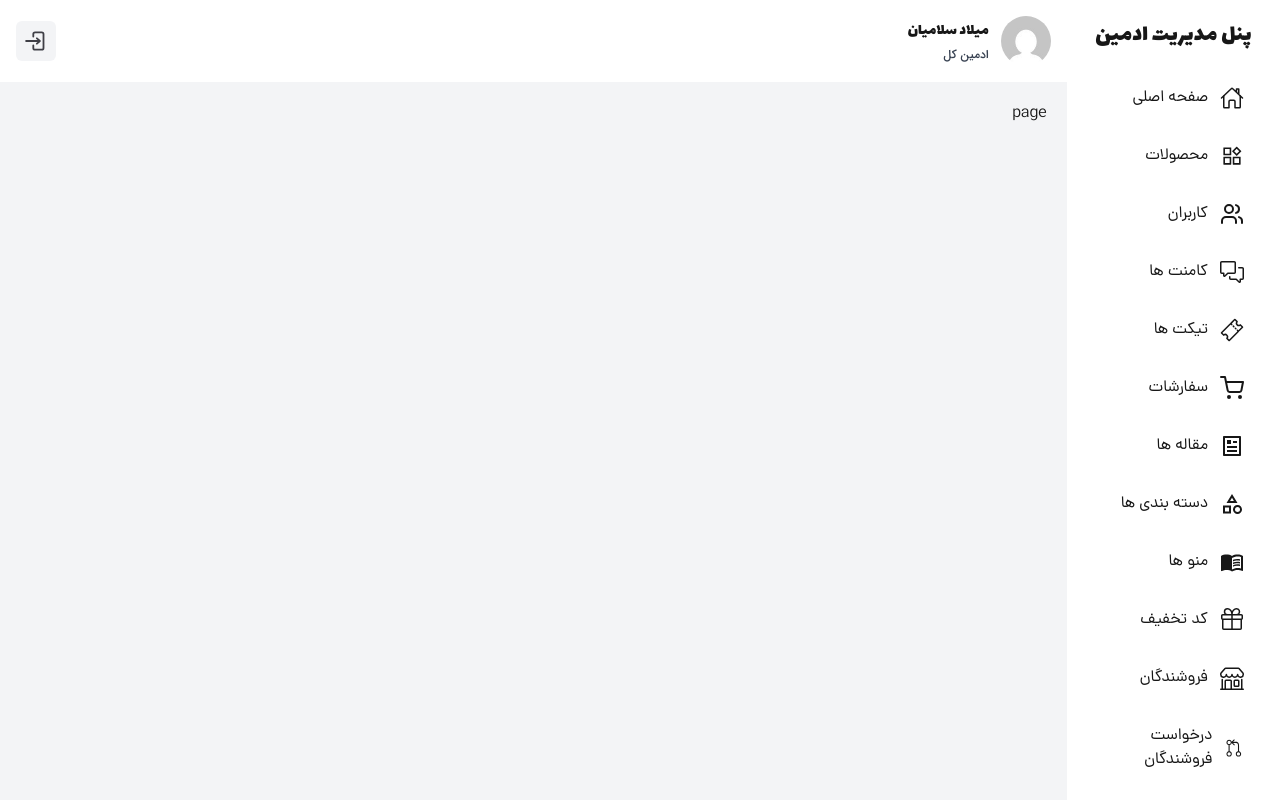
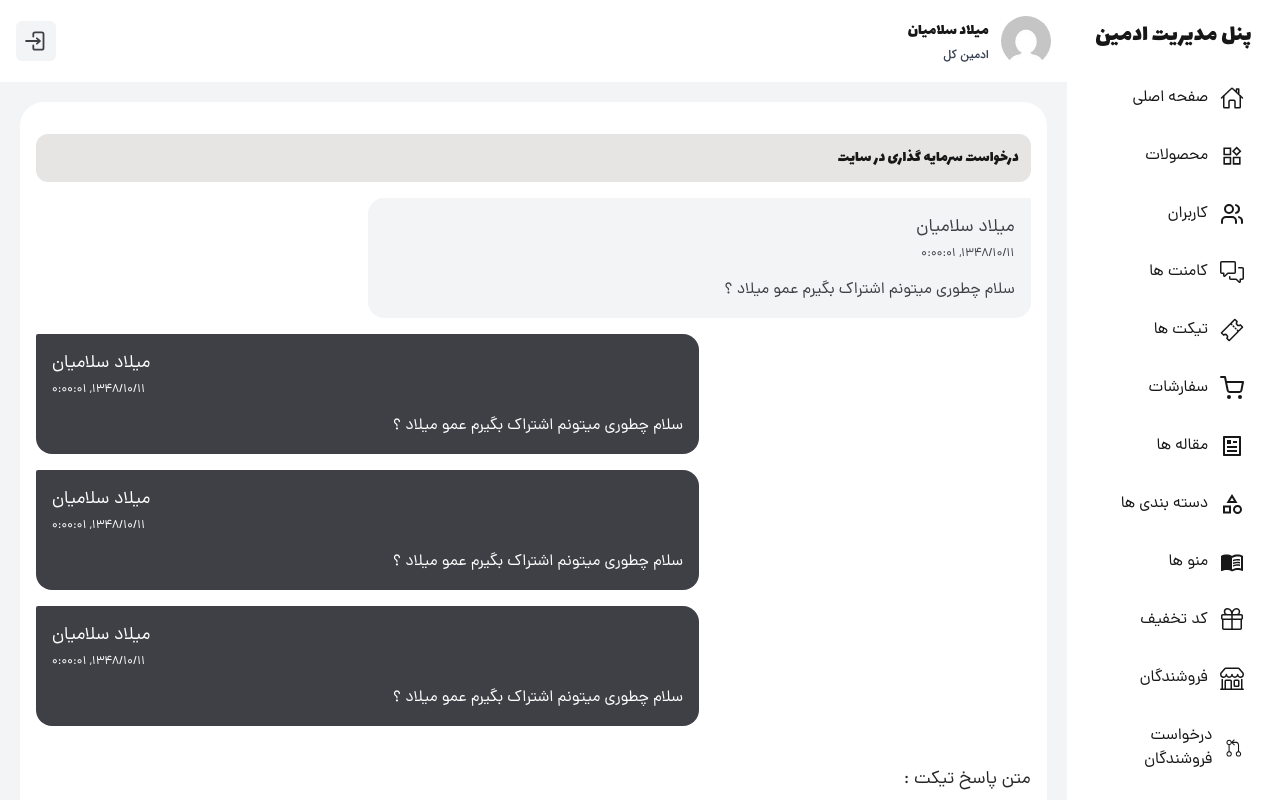
Before and after one commit to milad1385/tool-shop, a Next.js app: page /p-admin/tickets/1 in a window 1280 px wide. Built offline with nearby package versions, Linux system fonts and the light colour scheme.

Commit message:
use detail ticket component

```diff
--- a/src/app/p-admin/tickets/[id]/page.tsx
+++ b/src/app/p-admin/tickets/[id]/page.tsx
@@ -1,9 +1,15 @@
-import React from 'react'
+import Container from "@/components/modules/p-user/Container";
+import Title from "@/components/modules/p-user/Title";
+import AnswerList from "@/components/templates/p-user/tickets/AnswerList";
+import React from "react";
 
 function page() {
   return (
-    <div>page</div>
-  )
+    <Container>
+      <Title content={`درخواست سرمایه گذاری در سایت`} />
+      <AnswerList/>
+    </Container>
+  );
 }
 
-export default page
+export default page;
```
